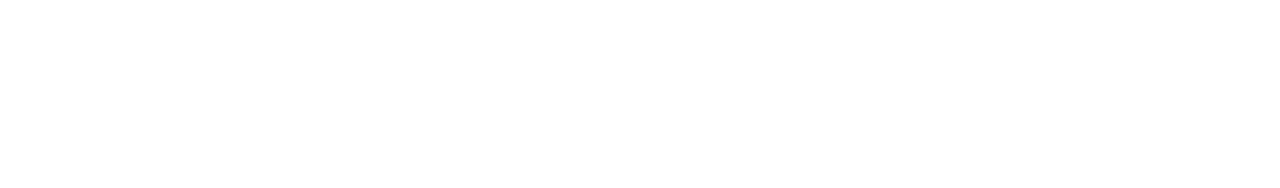
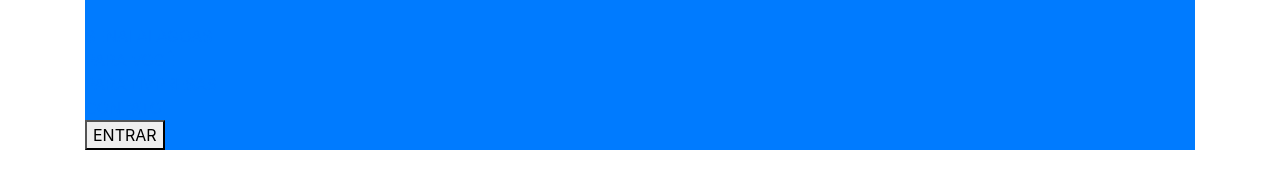
Before and after one commit to Kaua032/desafiobootstrap5, a plain HTML site: page index.html in a window 1280 px wide. Drawn offline with nearby package versions, Linux system fonts and the light colour scheme.

Commit message:
second commit

```diff
--- a/index.html
+++ b/index.html
@@ -4,9 +4,34 @@
     <meta charset="UTF-8">
     <meta http-equiv="X-UA-Compatible" content="IE=edge">
     <meta name="viewport" content="width=device-width, initial-scale=1.0">
+    <link rel="stylesheet" href="https://cdn.jsdelivr.net/npm/bootstrap@4.3.1/dist/css/bootstrap.min.css" integrity="sha384-ggOyR0iXCbMQv3Xipma34MD+dH/1fQ784/j6cY/iJTQUOhcWr7x9JvoRxT2MZw1T" crossorigin="anonymous">
     <title>Senai</title>
 </head>
 <body>
+    <div class="container">
+        <div class="bg-primary">
+            <header>
+                <img src="" alt="">
+                <ul class="navbar-nav flex-direction-row">
+                    <li class="nav-item active">
+                        <a href="#">SENAI ALAGOAS</a>
+                    </li>
+                    <li class="nav-item active">
+                        <a href="#">PARA VOCÊ</a>
+                    </li>
+                    <li class="nav-item active">
+                        <a href="#">PARA EMPRESAS</a>
+                    </li>
+                    <li class="nav-item active">
+                        <a href="#">CONTATO</a>
+                    </li>
+                    <li>
+                        <button>ENTRAR</button>
+                    </li>
+                </ul>
+            </header>
 
+        </div>
+    </div>
 </body>
 </html>
```
